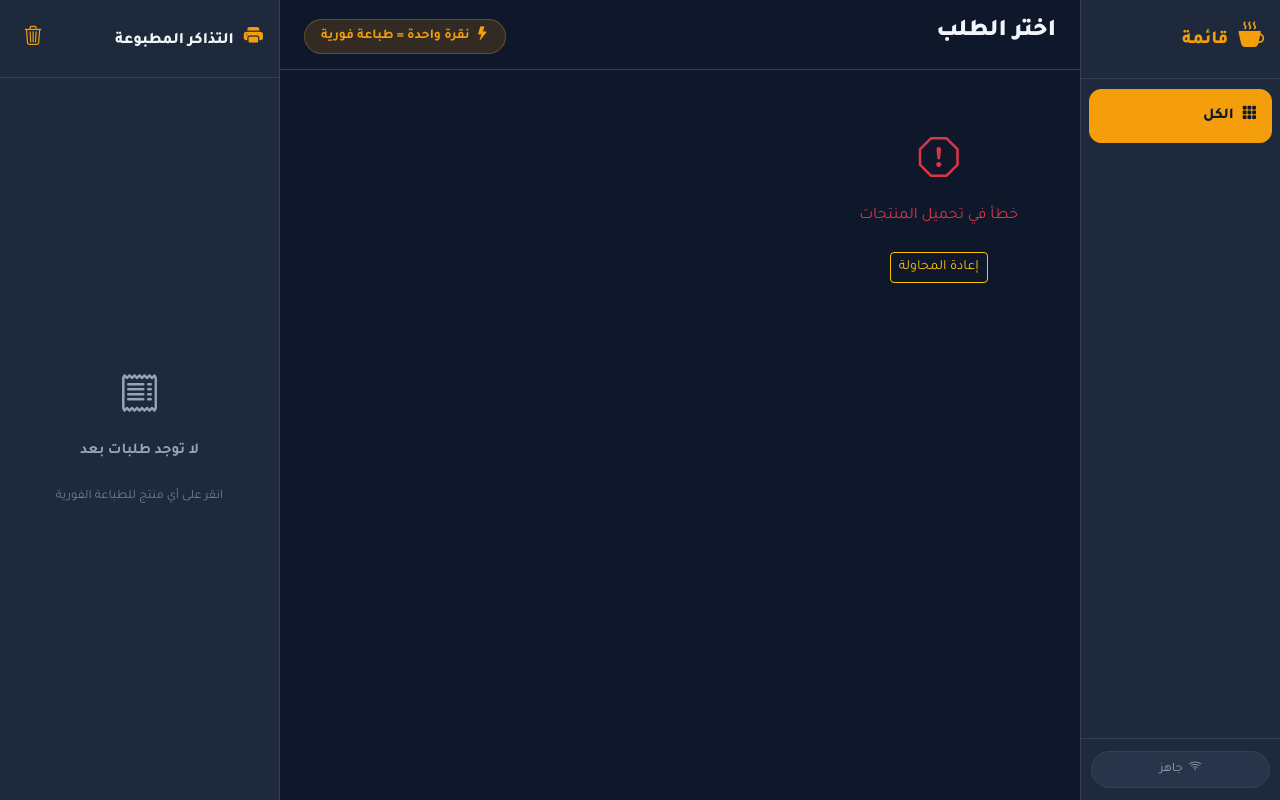
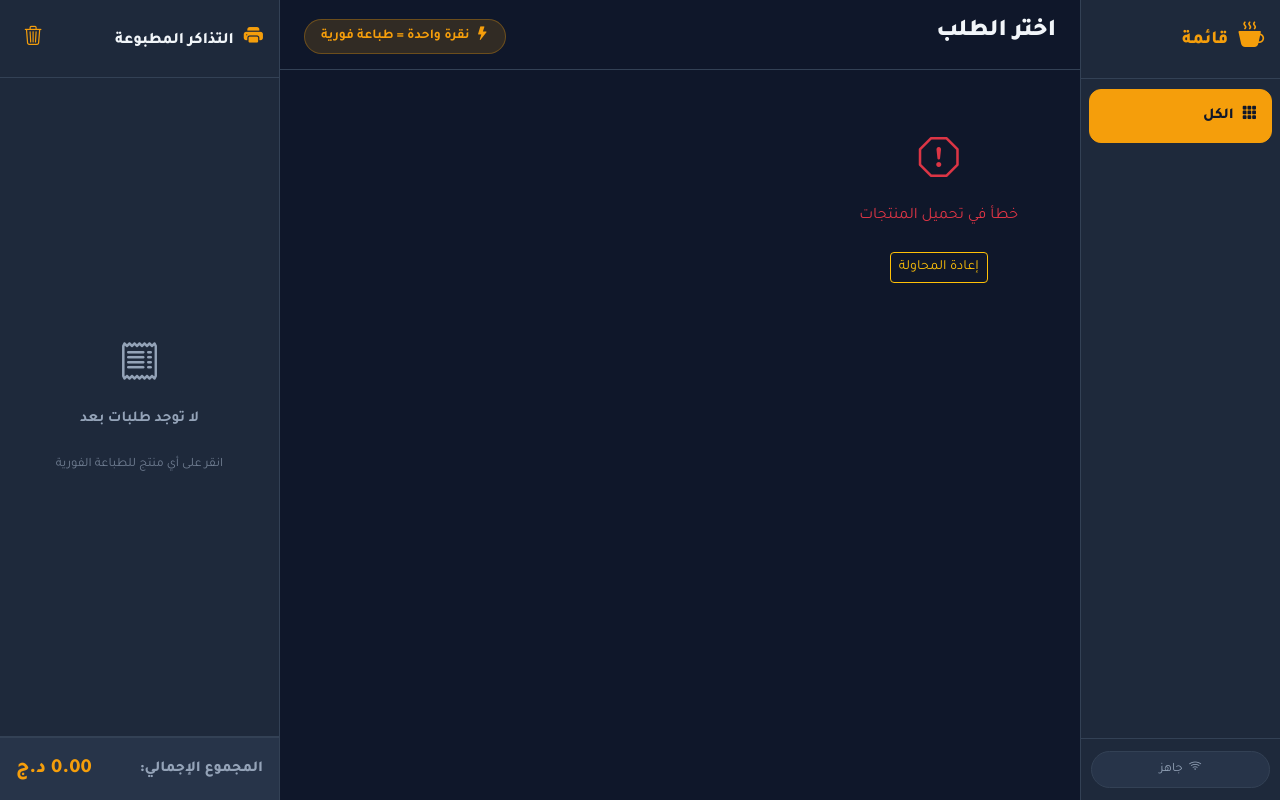
Before and after one commit to hafedazerty100/shawaya, a Flask app: template templates/desktop/index.html in a window 1280 px wide. Run offline with Flask 3, Linux system fonts and the light colour scheme; the template is opened without the code that fills it, so the values that code supplies are empty; parts of the project's set-up code (start-up, migrations or seed data) failed here and were passed over.

Commit message:
Show running total in kiosk feed and reset on trash clear

```diff
--- a/static/css/desktop.css
+++ b/static/css/desktop.css
@@ -515,3 +515,25 @@ body {
   box-shadow: 0 0 0 3px rgba(245,158,11,.25);
 }
 .alert-danger { background: rgba(239,68,68,.15); color: #f87171; border-color: rgba(239,68,68,.3); }
+
+/* Ticket Feed Total */
+.ticket-feed-total {
+  padding: 16px;
+  background: var(--bg-card);
+  border-top: 2px solid var(--border);
+  display: flex;
+  justify-content: space-between;
+  align-items: center;
+  font-weight: 800;
+  font-size: 1.1rem;
+  color: var(--text-primary);
+  flex-shrink: 0;
+}
+.ticket-feed-total .total-label {
+  color: var(--text-muted);
+  font-size: 0.95rem;
+}
+.ticket-feed-total .total-amount {
+  color: var(--brand);
+  font-size: 1.25rem;
+}
--- a/static/js/desktop.js
+++ b/static/js/desktop.js
@@ -9,6 +9,7 @@ document.addEventListener("DOMContentLoaded", () => {
   let menuData = [];
   let currentCategory = "all";
   let printInProgress = false; // prevent double-tap spam
+  let runningTotalCents = 0;
 
   // Elements
   const productGrid     = document.getElementById("product-grid");
@@ -142,6 +143,10 @@ document.addEventListener("DOMContentLoaded", () => {
       // ── Add to feed ───────────────────────────────────────────────────────
       addToFeed(product, data.order_id);
 
+      // ── Update running total ──────────────────────────────────────────────
+      runningTotalCents += product.price_cents;
+      document.getElementById("total-amount").textContent = fmt(runningTotalCents);
+
       // Trigger background sync (don't await — keep it fast)
       fetch("/api/sync", { method: "POST" }).catch(() => {});
 
@@ -215,6 +220,10 @@ document.addEventListener("DOMContentLoaded", () => {
   btnClearFeed.addEventListener("click", () => {
     ticketFeedItems.querySelectorAll(".feed-item").forEach(el => el.remove());
     feedEmpty.style.display = "flex";
+
+    // Reset running total
+    runningTotalCents = 0;
+    document.getElementById("total-amount").textContent = fmt(runningTotalCents);
   });
 
   // ── Sync status badge ─────────────────────────────────────────────────────
--- a/templates/desktop/index.html
+++ b/templates/desktop/index.html
@@ -65,6 +65,10 @@
         <small>انقر على أي منتج للطباعة الفورية</small>
       </div>
     </div>
+    <div class="ticket-feed-total" id="ticket-feed-total">
+      <span class="total-label">المجموع الإجمالي:</span>
+      <span class="total-amount" id="total-amount">0.00 د.ج</span>
+    </div>
   </aside>
 
 </div>
```
